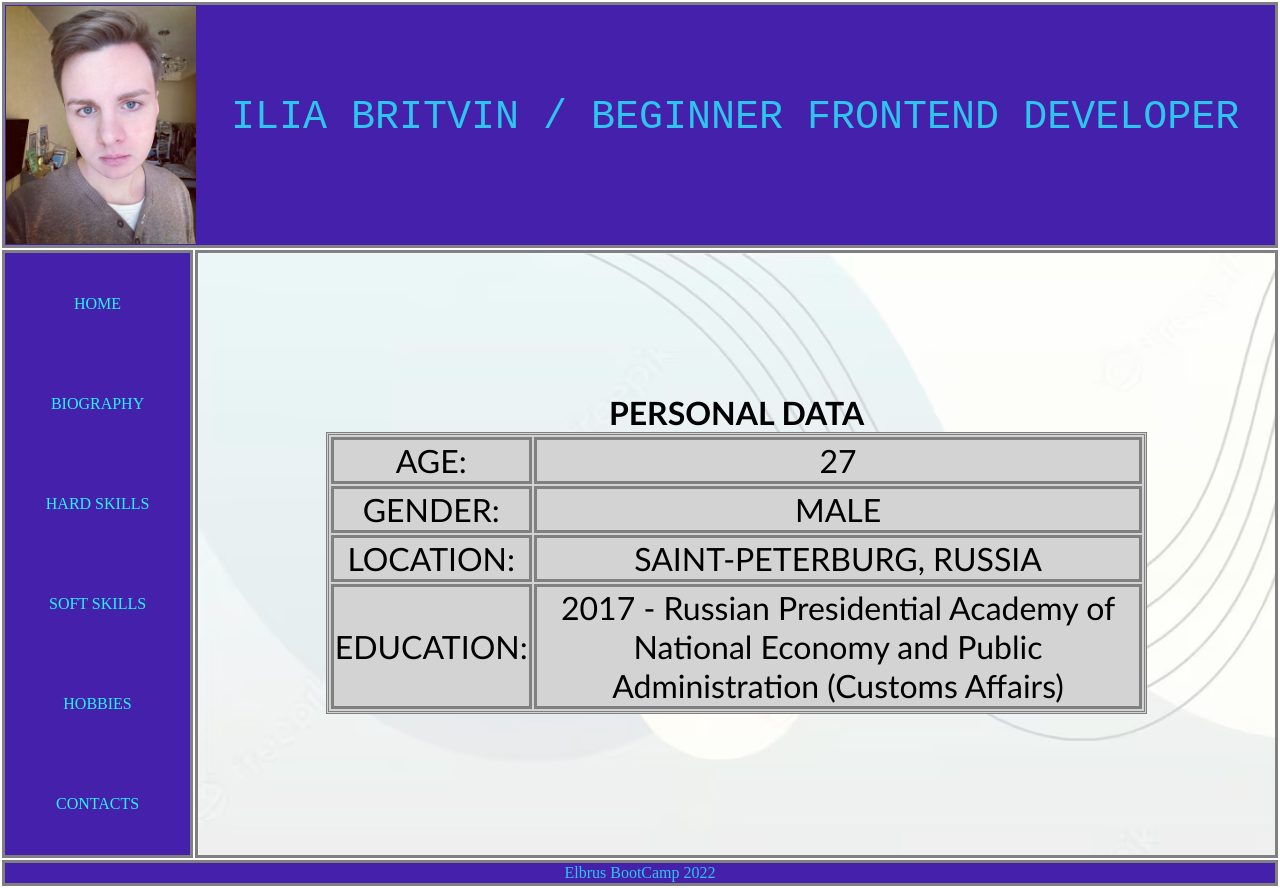
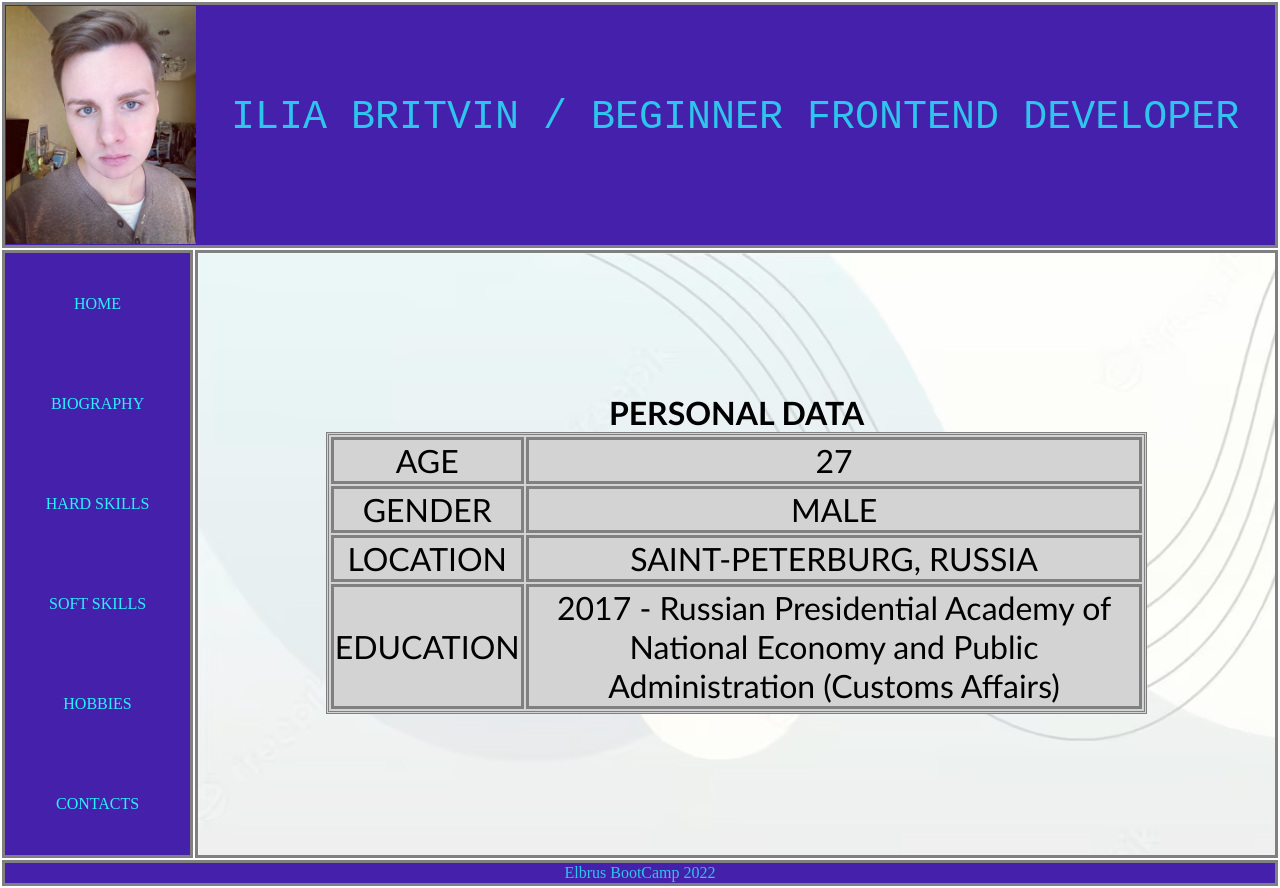
Before and after one commit to SlyFox27/SlyFox27.github.io, a website: page biography.html in a window 1280 px wide. Drawn offline with Linux system fonts and the light colour scheme.

Commit message:
Update biography.html

```diff
--- a/biography.html
+++ b/biography.html
@@ -31,19 +31,19 @@
               <b>PERSONAL DATA</b>
             </caption>
             <tr>
-              <td>AGE:</td>
+              <td>AGE</td>
               <td>27</td>
             </tr>
             <tr>
-              <td>GENDER:</td>
+              <td>GENDER</td>
               <td>MALE</td>
             </tr>
             <tr>
-              <td>LOCATION:</td>
+              <td>LOCATION</td>
               <td>SAINT-PETERBURG, RUSSIA</td>
             </tr>
             <tr>
-              <td>EDUCATION:</td>
+              <td>EDUCATION</td>
               <td>
                 2017 - Russian Presidential Academy of National Economy and
                 Public Administration (Customs Affairs)
```
